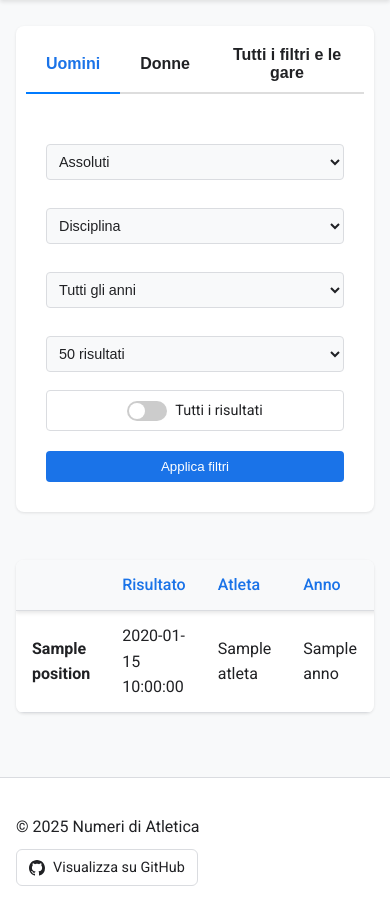
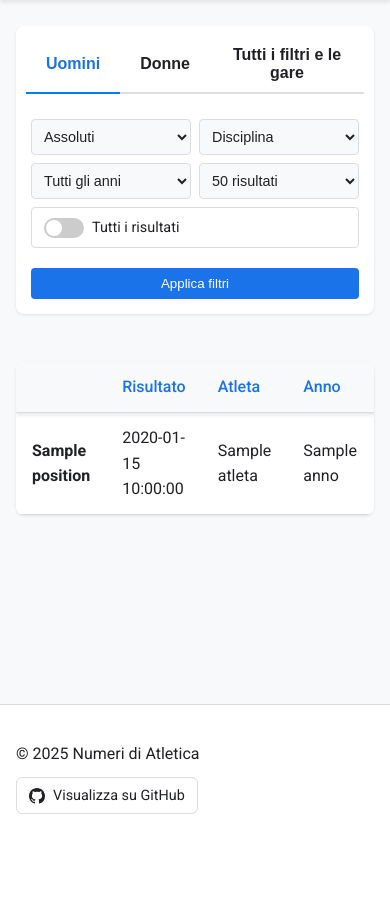
Before and after one commit to F-Depi/atletica, a Flask app: template templates/rankings.html in a window 390 px wide. Shown: the part 70-992 px from the top of the page. After the commit the page ends 884 px from the top, so only its background shows below. Run offline with Flask 3, Linux system fonts and the light colour scheme; the template is opened without the code that fills it: most values are stand-ins (such as "Sample title", 1, 10 or a date in 2020); some libraries are stand-ins or nearby versions.

Commit message:
reduced space around filters to compactify mobile view

```diff
--- a/static/css/filters.css
+++ b/static/css/filters.css
@@ -1,10 +1,10 @@
 .filters {
     background-color: var(--card-background);
-    padding: 20px;
+    padding: 10px;
     border-radius: 8px;
     box-shadow: 0 1px 3px rgba(0,0,0,0.1);
-    margin: 20px 0;
-    top: 20px;
+    margin: 10px 0;
+    top: 10px;
     z-index: 100;
 }
 
@@ -16,10 +16,10 @@
 }
 
 .filter-select {
-    padding: 8px 12px;
+    padding: 8px 8px;
     border: 1px solid var(--border-color);
     border-radius: 4px;
-    min-width: 120px;
+    min-width: 60px;
     background-color: var(--background-color);
     color: var(--text-color);
     font-size: 0.9rem;
@@ -122,20 +122,13 @@
 
 .tab-content {
     display: none;
-    padding: 20px;
+    padding: 5px;
     background: var(--card-background);
     border-radius: 5px;
 }
 
 .tab-content.active {
     display: block;
-}
-
-.filter-select {
-    margin: 10px 0;
-    padding: 8px;
-    width: 100%;
-    max-width: 300px;
 }
 
 [data-theme="dark"] .filter-select {
--- a/static/css/responsive.css
+++ b/static/css/responsive.css
@@ -16,11 +16,6 @@
         grid-template-columns: 1fr 1fr;
     }
 
-    .filters form {
-        flex-direction: column;
-        align-items: stretch;
-    }
-
     .apply-filters-btn {
         margin: 12px 0 0 0;
         width: 100%;
@@ -34,11 +29,6 @@
         margin-left: 5px;
     }
 
-    .toggle-switch {
-        width: 100%;
-        justify-content: center;
-    }
-
     .filters {
         position: static;
         margin: 10px 0;
@@ -46,12 +36,20 @@
     }
 
     .filters form {
-        flex-direction: column;
-        gap: 8px;
+        display: flex;              /* Needed to enable flex behavior */
+        flex-wrap: wrap;            /* Allow wrapping to the next row */
+        gap: 8px;                   /* Space between filters */
     }
 
     .filter-select {
-        width: 100%;
+        flex: 1 1 calc(50% - 4px);  /* Half width minus half the gap */
+        box-sizing: border-box;     /* Prevents padding from messing with sizing */
+    }
+
+    .toggle-switch,
+    .wind-checkbox {
+        flex: 1 1 calc(50% - 4px);
+        box-sizing: border-box;
     }
 }
 
```
